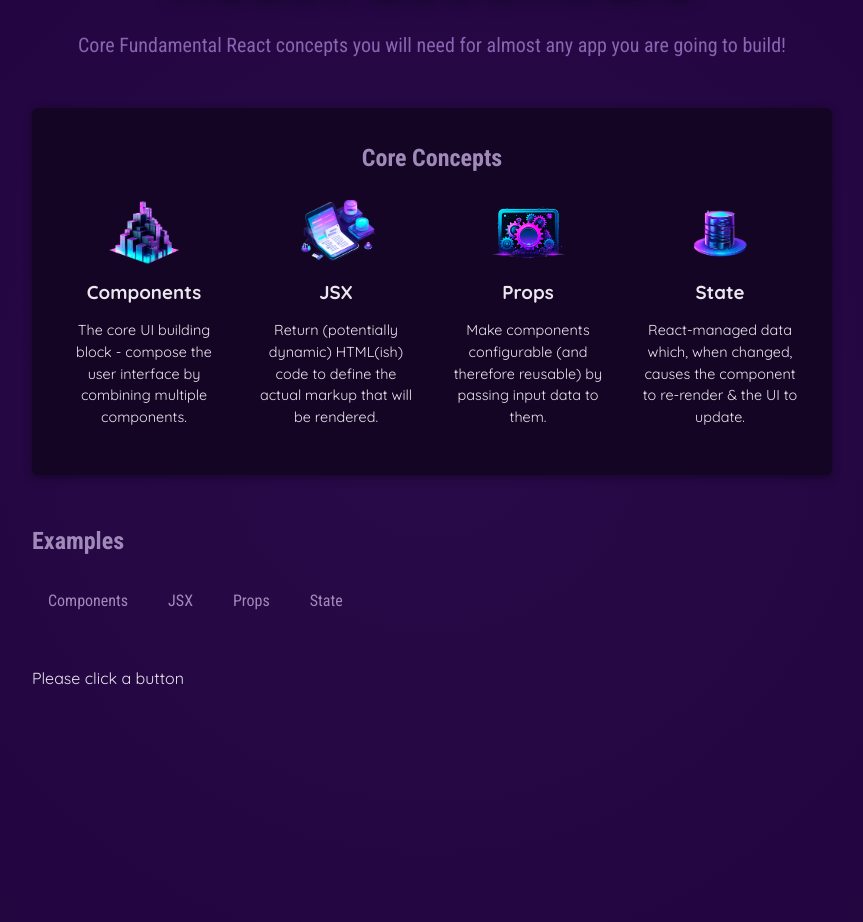
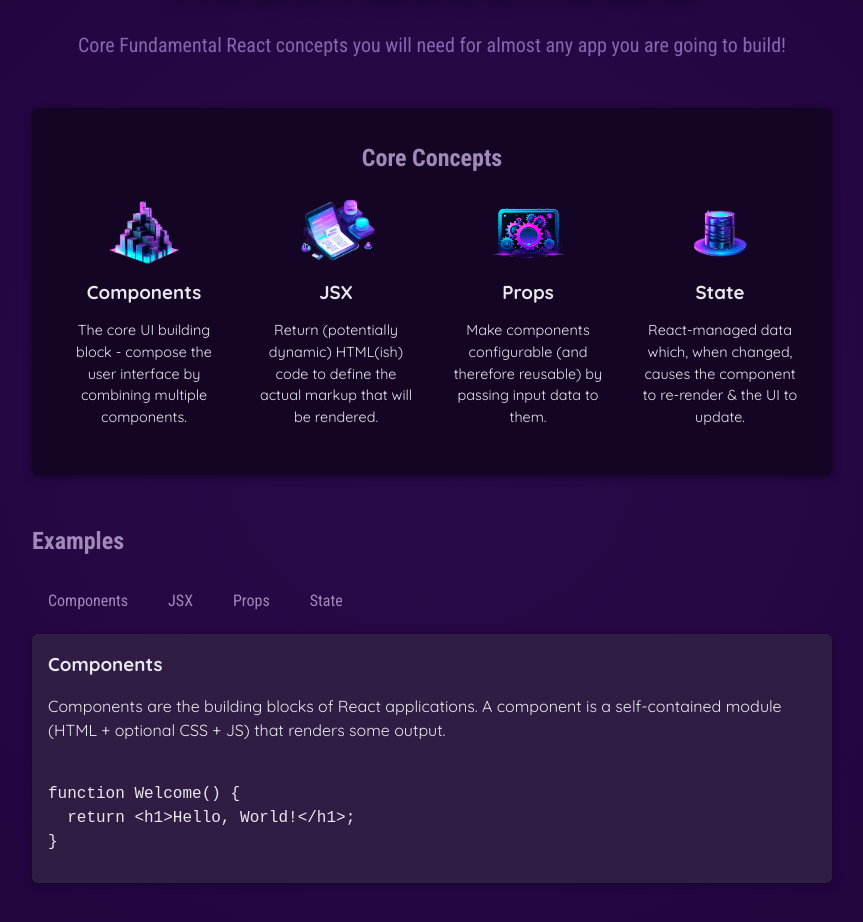
Before and after one commit to joaovictor31/react-essentials, a React (Vite) app: page / in a window 1280 px wide. Shown: the part 224-1146 px from the top of the page, without its empty margins (208-1071 px from the left). Built offline with nearby package versions, Linux system fonts and the light colour scheme.

Commit message:
chamando dados de data.js e adicionando links ao clicar

```diff
--- a/src/App.jsx
+++ b/src/App.jsx
@@ -4,9 +4,10 @@
 import Header from './components/Header/Header.jsx';
 import CoreConcept from './components/CoreConcept.jsx';
 import TabButton from './components/TabButton.jsx';
+import { EXAMPLES } from './data.js';
 
 function App() {
-  const [selectedTopic, setSelectedTopic] = useState('Please click a button');
+  const [selectedTopic, setSelectedTopic] = useState('components');
 
 
 
@@ -50,8 +51,17 @@
           <TabButton onSelect={() => handleSelect('props')}>Props</TabButton>
           <TabButton onSelect={() => handleSelect('state')}>State</TabButton>
         </menu>
+        <div id = 'tab-content'>
+          <h3>{EXAMPLES[selectedTopic].title}</h3>
+          <p>{EXAMPLES[selectedTopic].description}</p>
+          <pre>
+            <code>
+            {EXAMPLES[selectedTopic].code}
+            </code>
+          </pre>
+        </div>
         </section>
-      {selectedTopic}
+
       </main>
     </div>
   );
```
